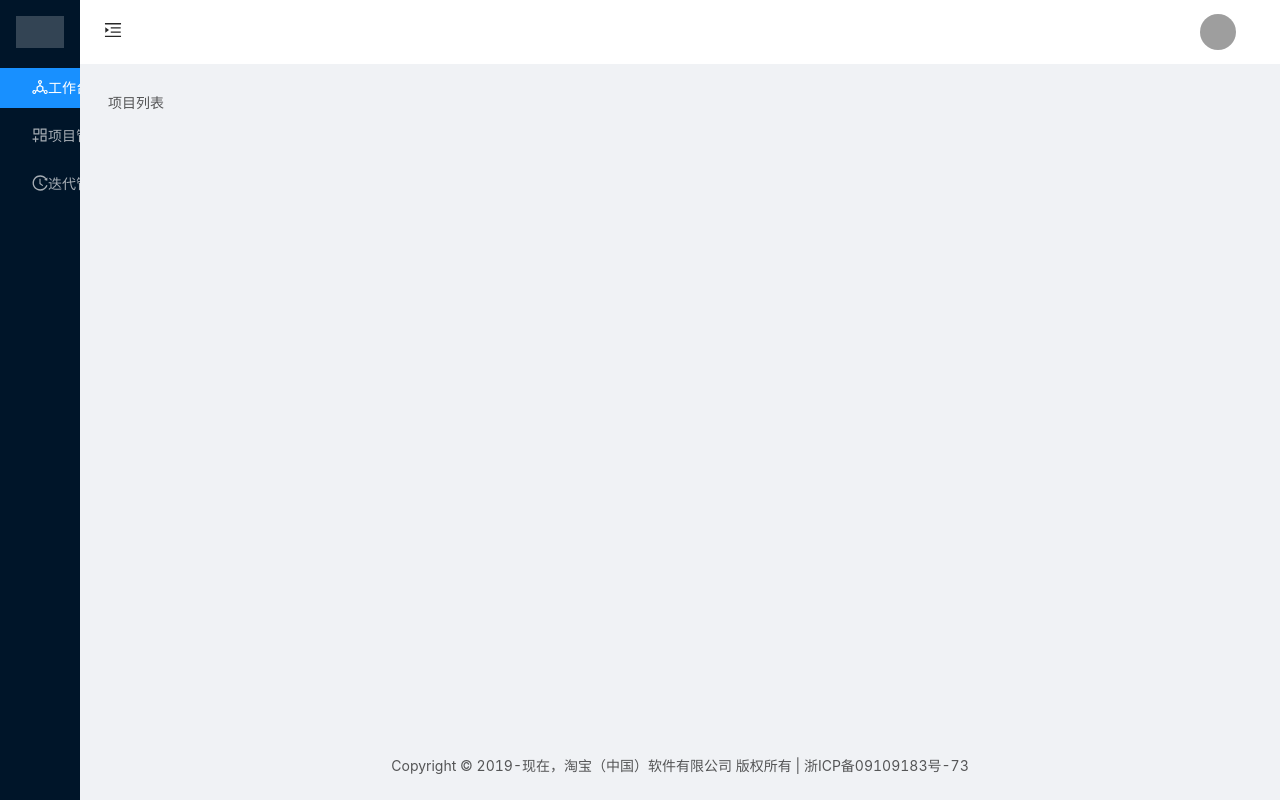
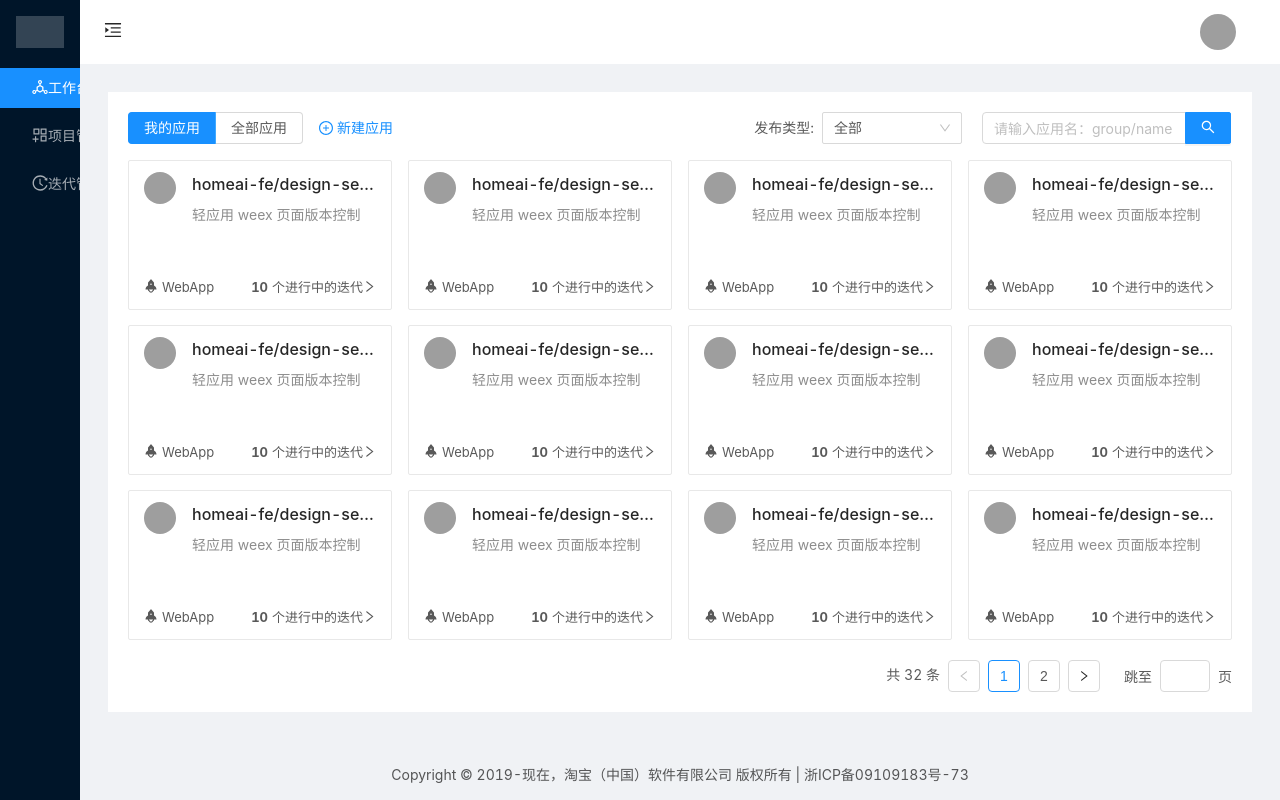
Before and after one commit to CavsZhouyou/Def-Manage-System, a React (Create React App) app: page /appList in a window 1280 px wide. Built offline with nearby package versions, Linux system fonts and the light colour scheme; grey boxes are pictures that could not be loaded; the HTML template or start-up script is replaced by a standard one.

Commit message:
feat: 完成应用列表页面开发

```diff
--- a/src/pages/AppList/index.module.scss
+++ b/src/pages/AppList/index.module.scss
@@ -0,0 +1,73 @@
+.appList {
+  padding: 20px;
+  background-color: #fff;
+
+  .header {
+    display: flex;
+    justify-content: space-between;
+
+    .addButton {
+      span {
+        margin: 0;
+      }
+
+      .addIcon {
+        margin-right: 4px;
+      }
+    }
+
+    .label {
+      margin-right: 8px;
+    }
+
+    .typeSelect {
+      width: 140px;
+    }
+
+    .searchInput {
+      margin-left: 20px;
+      width: 250px;
+    }
+  }
+
+  .appCard {
+    margin-top: 15px;
+    height: 150px;
+
+    :global {
+      .ant-card-meta-description {
+        height: 78px;
+        display: -webkit-box;
+        overflow: hidden;
+        -webkit-line-clamp: 2;
+        -webkit-box-orient: vertical;
+      }
+      .ant-card-body {
+        padding: 15px;
+      }
+    }
+
+    .info {
+      display: flex;
+      justify-content: space-between;
+      font-size: 13px;
+
+      .typeIcon {
+        margin-right: 4px;
+        font-size: 14px;
+      }
+
+      .iteration {
+        .count {
+          margin-right: 4px;
+          font-weight: bold;
+        }
+      }
+    }
+  }
+
+  .footer {
+    margin-top: 20px;
+    text-align: right;
+  }
+}
--- a/src/pages/AppList/index.tsx
+++ b/src/pages/AppList/index.tsx
@@ -4,15 +4,139 @@
  * @TodoList: 无
  * @Date: 2020-03-10 10:54:17
  * @Last Modified by: zhouyou@werun
- * @Last Modified time: 2020-03-12 09:10:00
+ * @Last Modified time: 2020-03-13 15:57:28
  */
+import React, { memo } from 'react';
+import {
+  Radio,
+  Button,
+  Select,
+  Row,
+  Col,
+  Card,
+  Avatar,
+  Input,
+  Pagination
+} from 'antd';
+import {
+  PlusCircleOutlined,
+  RocketFilled,
+  RightOutlined
+} from '@ant-design/icons';
+import styles from './index.module.scss';
 
-import React from 'react';
+const { Option } = Select;
+const { Meta } = Card;
+const { Search } = Input;
 
-const AppList = React.memo(
-  (): JSX.Element => {
-    return <div>项目列表</div>;
+interface AppInfo {
+  id: number;
+  logo: string;
+  name: string;
+  type: string;
+  iterationCount: number;
+  description: string;
+}
+
+const data: AppInfo[] = [
+  {
+    id: 1,
+    logo:
+      'https://cavszhouyou-1254093697.cos.ap-chongqing.myqcloud.com/html_logo.png',
+    name: 'homeai-fe/design-serice',
+    type: 'WebApp',
+    description: '轻应用 weex 页面版本控制',
+    iterationCount: 10
   }
-);
+];
 
-export default AppList;
+const getData = (): AppInfo[] => {
+  return [...new Array(12)].map(() => data[0]);
+};
+
+const Header = memo(() => {
+  return (
+    <div className={styles.header}>
+      <div className={styles.leftActions}>
+        <Radio.Group defaultValue="a" buttonStyle="solid" size="middle">
+          <Radio.Button value="a">我的应用</Radio.Button>
+          <Radio.Button value="b">全部应用</Radio.Button>
+        </Radio.Group>
+        <Button className={styles.addButton} type="link">
+          <PlusCircleOutlined className={styles.addIcon} />
+          新建应用
+        </Button>
+      </div>
+      <div className={styles.rightActions}>
+        <span className={styles.label}>发布类型:</span>
+        <Select className={styles.typeSelect} defaultValue="001">
+          <Option value="001">全部</Option>
+          <Option value="002">Weex</Option>
+          <Option value="003">WebApp</Option>
+          <Option value="004">TNPM 发布</Option>
+          <Option value="005">Windmill 轻应用</Option>
+          <Option value="006">Assets 非覆盖</Option>
+        </Select>
+        <Search
+          className={styles.searchInput}
+          placeholder="请输入应用名：group/name"
+          onSearch={value => console.log(value)}
+          enterButton
+        />
+      </div>
+    </div>
+  );
+});
+
+const AppCard = memo((props: AppInfo) => {
+  const { name, logo, type, iterationCount, description } = props;
+
+  return (
+    <Card className={styles.appCard} hoverable>
+      <Meta
+        avatar={<Avatar src={logo} />}
+        title={name}
+        description={description}
+      />
+      <div className={styles.info}>
+        <div className={styles.type}>
+          <RocketFilled className={styles.typeIcon} />
+          {type}
+        </div>
+        <div className={styles.iteration}>
+          <span className={styles.count}>{iterationCount}</span>
+          个进行中的迭代
+          <RightOutlined className={styles.rightIcon} />
+        </div>
+      </div>
+    </Card>
+  );
+});
+
+export default memo(function AppList() {
+  const listData = getData();
+
+  return (
+    <div className={styles.appList}>
+      <Header />
+      <div className={styles.content}>
+        <Row gutter={[16, 8]}>
+          {listData.map((app: AppInfo, index: number) => (
+            <Col span={6}>
+              <AppCard key={index} {...app} />
+            </Col>
+          ))}
+        </Row>
+      </div>
+      <div className={styles.footer}>
+        <Pagination
+          total={32}
+          showTotal={total => `共 ${total} 条`}
+          pageSize={16}
+          defaultCurrent={1}
+          showQuickJumper
+        />
+      </div>
+    </div>
+  );
+});
```
